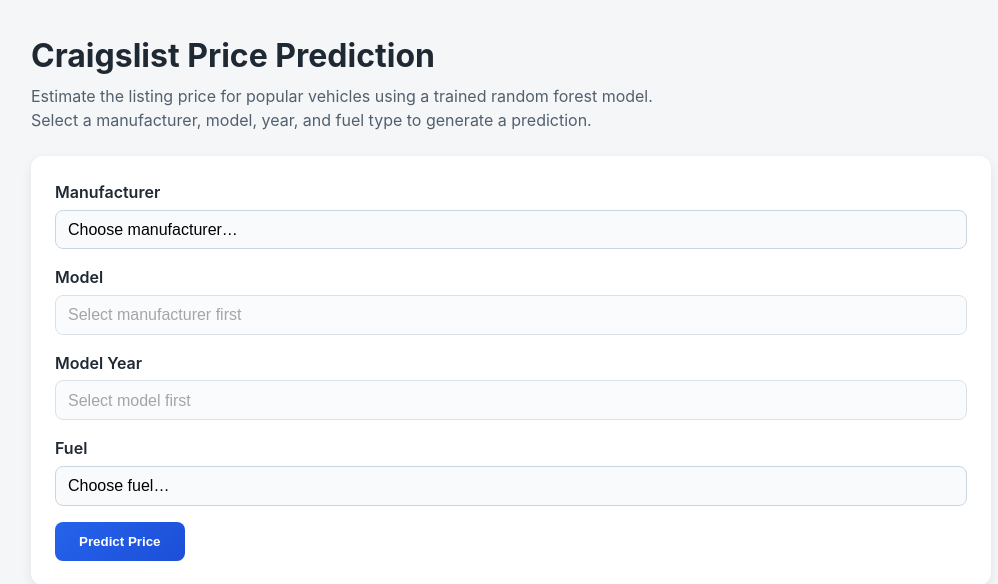
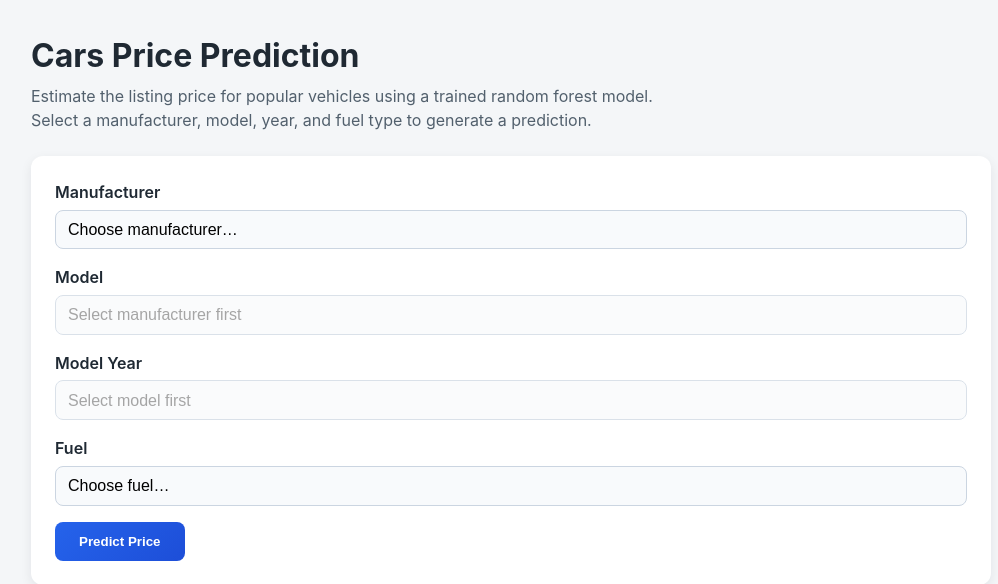
Before and after one commit to adrianplattner/csca5922, a Flask app: template app/templates/index.html in a window 1280 px wide. Shown: the top 584 px of the page, without its empty margins (129-1127 px from the left). Run offline with Flask 3, Linux system fonts and the light colour scheme; the template is opened without the code that fills it, so the values that code supplies are empty; parts of the project's set-up code (start-up, migrations or seed data) failed here and were passed over.

Commit message:
Refine notebook narrative and app branding

```diff
--- a/app/templates/index.html
+++ b/app/templates/index.html
@@ -3,13 +3,13 @@
   <head>
     <meta charset="utf-8">
     <meta name="viewport" content="width=device-width, initial-scale=1">
-    <title>Craigslist Price Prediction</title>
+    <title>Cars Price Prediction</title>
     <link rel="stylesheet" href="{{ url_for('static', filename='css/styles.css') }}">
   </head>
   <body>
     <main class="container">
       <header>
-        <h1>Craigslist Price Prediction</h1>
+        <h1>Cars Price Prediction</h1>
         <p>
           Estimate the listing price for popular vehicles using a trained random forest model.
           Select a manufacturer, model, year, and fuel type to generate a prediction.
```
Also changed, not shown: 2 other files.
